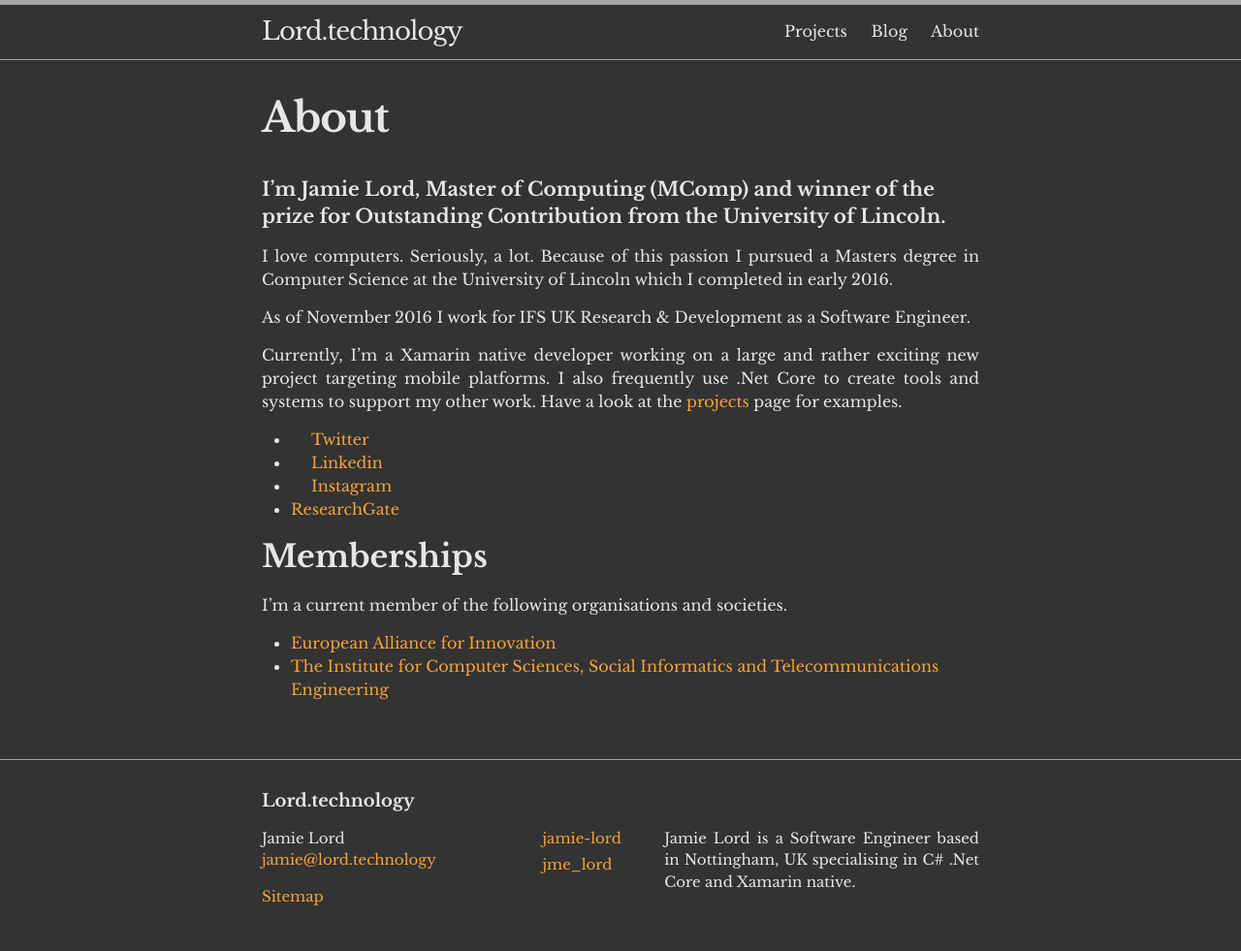
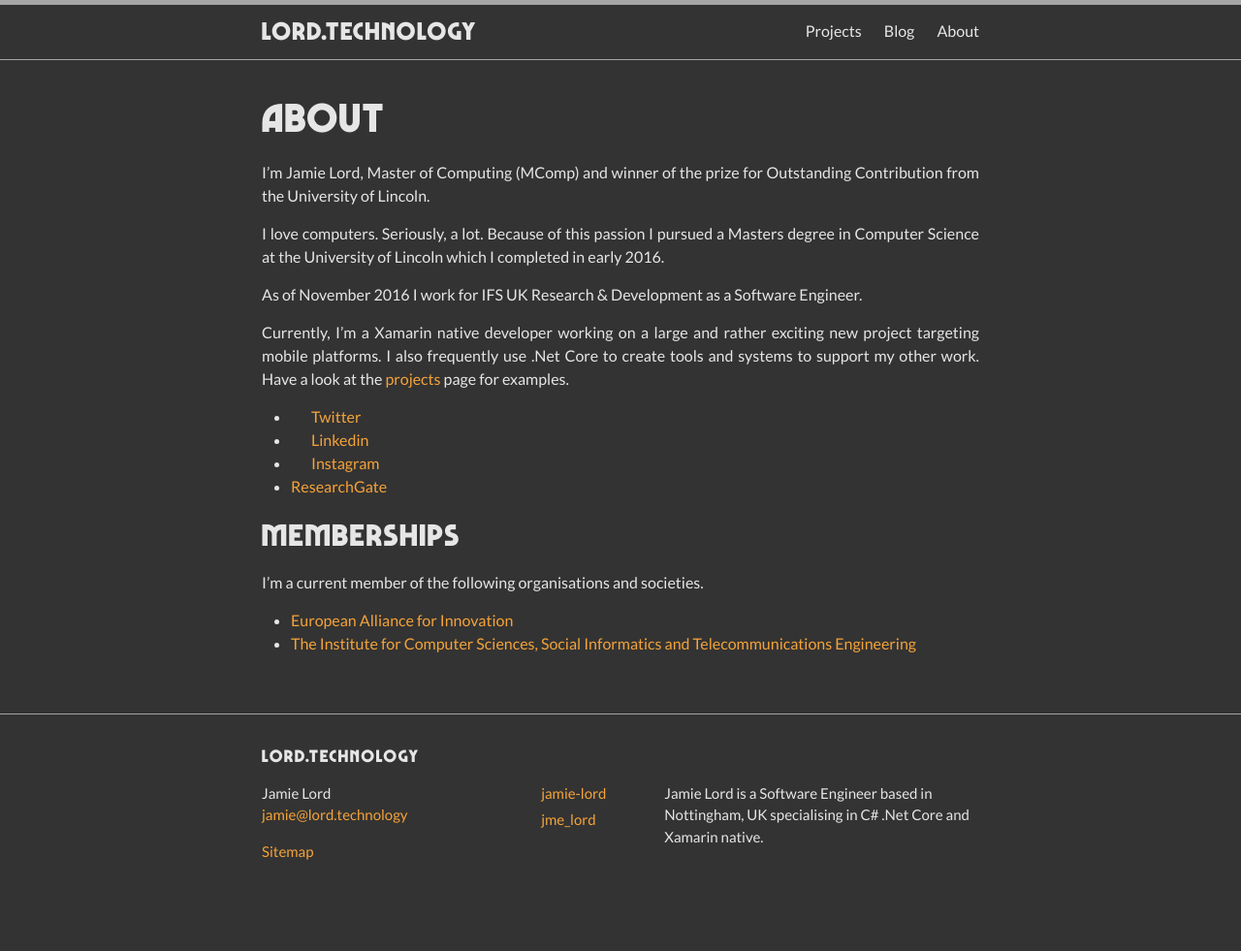
Before and after one commit to jamie-lord/Lord.technology, a Jekyll site: the page built from about.md, in a window 1280 px wide. Shown: the whole page at 97% size. Built offline with Jekyll 4.4.1, drawn with Linux system fonts in a browser that asks for light colours; after the commit the page ends 934 px from its top, so only the background shows below that.

Commit message:
Such style, much wow.

```diff
--- a/_includes/footer.html
+++ b/_includes/footer.html
@@ -27,7 +27,7 @@
       </div>
 
       <div class="footer-col footer-col-3">
-        <p>{{ site.description | escape }}</p>
+        <p class="footer-description">{{ site.description | escape }}</p>
       </div>
     </div>
 
--- a/_sass/customizations.scss
+++ b/_sass/customizations.scss
@@ -4,7 +4,6 @@ p {
 
 .container {
     margin: 10px auto;
-    max-width: 700px;
     text-align: center;
 }
 
@@ -34,3 +33,7 @@ p {
 ::-moz-selection {
     background: $selection-color;
 }
+
+.footer-description {
+    text-align: left;
+}
--- a/_sass/minima.scss
+++ b/_sass/minima.scss
@@ -1,10 +1,19 @@
 @charset "utf-8";
-@import url('https://fonts.googleapis.com/css?family=Libre+Baskerville:400,700');
+@font-face {
+  font-family: 'MarvinVisions';
+  src: url(MarvinVisions-Bold.woff2);
+}
+@font-face {
+  font-family: 'Lato';
+  src: url(Lato-Regular.ttf);
+}
 
 // Define defaults for each variable.
-$base-font-family: 'Libre Baskerville', serif !default;
+$base-font-family: 'Lato', sans-serif !default;
+$header-font-family: 'MarvinVisions', sans-serif !default;
 $base-font-size:   16px !default;
 $base-font-weight: 400 !default;
+$header-font-weight: 400 !default;
 $small-font-size:  $base-font-size * 0.875 !default;
 $base-line-height: 1.5 !default;
 
--- a/_sass/minima/_base.scss
+++ b/_sass/minima/_base.scss
@@ -82,10 +82,10 @@ li {
  * Headings
  */
 h1, h2, h3, h4, h5, h6 {
-  font-weight: $base-font-weight;
+  font-family: $header-font-family;
+  font-weight: $header-font-weight;
   line-height: 1.4;
-  letter-spacing: 0;
-  font-weight: 700;
+  letter-spacing: 2px;
 }
 
 
@@ -124,7 +124,6 @@ blockquote {
   border-left: 4px solid $grey-color-light;
   padding-left: $spacing-unit / 2;
   @include relative-font-size(1.125);
-  letter-spacing: -1px;
   font-style: italic;
 
   > :last-child {
--- a/_sass/minima/_layout.scss
+++ b/_sass/minima/_layout.scss
@@ -8,13 +8,17 @@
 
   // Positioning context for the mobile navigation icon
   position: relative;
+
+  font-family: $header-font-family;
+  font-weight: $header-font-weight;
+  line-height: 1.4;
+  letter-spacing: 2px;
 }
 
 .site-title {
   @include relative-font-size(1.625);
   font-weight: 300;
   line-height: $base-line-height * $base-font-size * 2.25;
-  letter-spacing: -1px;
   margin-bottom: 0;
   float: left;
 
@@ -27,6 +31,8 @@
 .site-nav {
   float: right;
   line-height: $base-line-height * $base-font-size * 2.25;
+  font-family: $base-font-family;
+  letter-spacing: 0px;
 
   .nav-trigger {
       display: none;
@@ -178,10 +184,6 @@
   padding: $spacing-unit 0;
 }
 
-.page-heading {
-  @include relative-font-size(2);
-}
-
 .post-list {
   margin-left: 0;
   list-style: none;
@@ -206,14 +208,8 @@
 /**
  * Posts
  */
-.post-header {
-  margin-bottom: $spacing-unit;
-}
-
-.post-title {
+.post-title, .page-heading {
   @include relative-font-size(2.625);
-  letter-spacing: -1px;
-
   @include media-query($on-laptop) {
     @include relative-font-size(2.25);
   }
--- a/about.md
+++ b/about.md
@@ -3,7 +3,7 @@ layout: page
 title: About
 permalink: /about/
 ---
-#### I'm Jamie Lord, Master of Computing (MComp) and winner of the prize for Outstanding Contribution from the University of Lincoln.
+I'm Jamie Lord, Master of Computing (MComp) and winner of the prize for Outstanding Contribution from the University of Lincoln.
 
 I love computers. Seriously, a lot. Because of this passion I pursued a Masters degree in Computer Science at the University of Lincoln which I completed in early 2016.
 
```
Also changed, not shown: assets/Lato-Regular.ttf (added), assets/MarvinVisions-Bold.woff2 (added).
